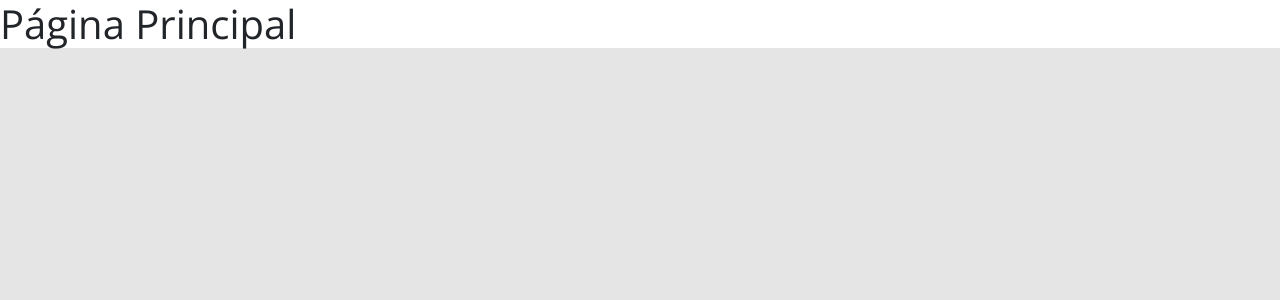
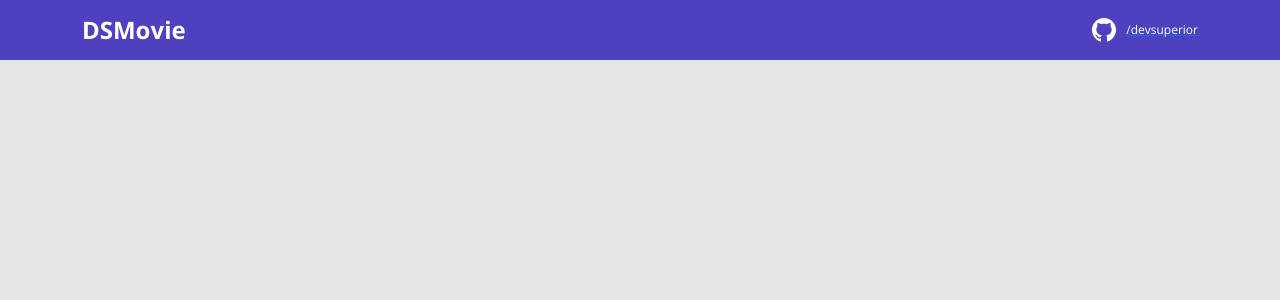
Before and after one commit to k3n3dfelix/DsMovie, a React (Create React App) app in the folder frontend/: page / in a window 1280 px wide. Shown: the top 300 px of the page. Built offline with nearby package versions, Linux system fonts and the light colour scheme.

Commit message:
Estilização Navbar

```diff
--- a/frontend/src/App.tsx
+++ b/frontend/src/App.tsx
@@ -1,8 +1,9 @@
+import Navbar from "./components/Navbar";
 
 
 function App() {
   return (
-    <h1>Página Principal</h1>
+      <Navbar/>
   );
 }
 
--- /dev/null
+++ b/frontend/src/components/Navbar/index.tsx
@@ -0,0 +1,23 @@
+import {ReactComponent as GithubIcon } from 'assets/img/github.svg';
+import './styles.css';
+
+function Navbar() {
+
+    return(
+        <header>
+            <nav className="container">
+                <div className="dsmovie-nav-content">
+                    <h1>DSMovie</h1>
+                    <a href="https://github.com/k3n3dfelix" target="_blank" rel="noreferrer">
+                        <div className="dsmovie-contact-container">
+                            <GithubIcon />
+                            <p className="dsmovie-contact-link">/devsuperior</p>
+                        </div>
+                    </a>
+                </div>
+            </nav>
+        </header>
+    );
+}
+
+export default Navbar;
--- /dev/null
+++ b/frontend/src/components/Navbar/styles.css
@@ -0,0 +1,30 @@
+header {
+    height: 60px;
+    background-color: var(--color-primary);
+    display: flex;
+    align-items: center;
+}
+
+.dsmovie-nav-content {
+    display: flex;
+    align-items: center;
+    justify-content: space-between;
+    color: #fff;
+}
+
+.dsmovie-nav-content h1 {
+    font-size: 24px;
+    margin: 0;
+    font-weight: 700;
+}
+
+.dsmovie-contact-container {
+    display: flex;
+    align-items: center;
+}
+
+.dsmovie-contact-link {
+    margin: 0 0 0 10px;
+    font-size: 12px;
+    color: #fff;
+}
--- a/frontend/tsconfig.json
+++ b/frontend/tsconfig.json
@@ -1,5 +1,6 @@
 {
   "compilerOptions": {
+    "baseUrl": "./src",
     "target": "es5",
     "lib": [
       "dom",
```
Also changed, not shown: frontend/src/assets/img/github.svg (added).
